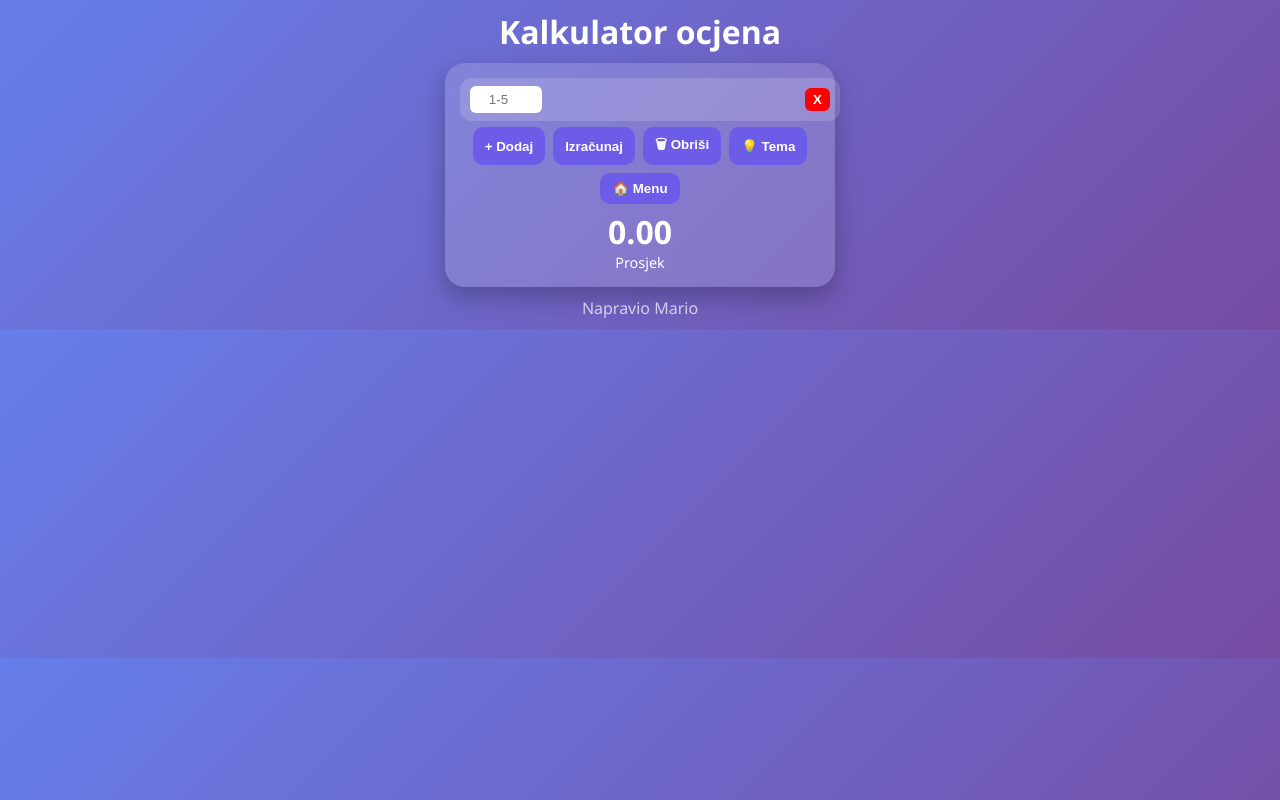
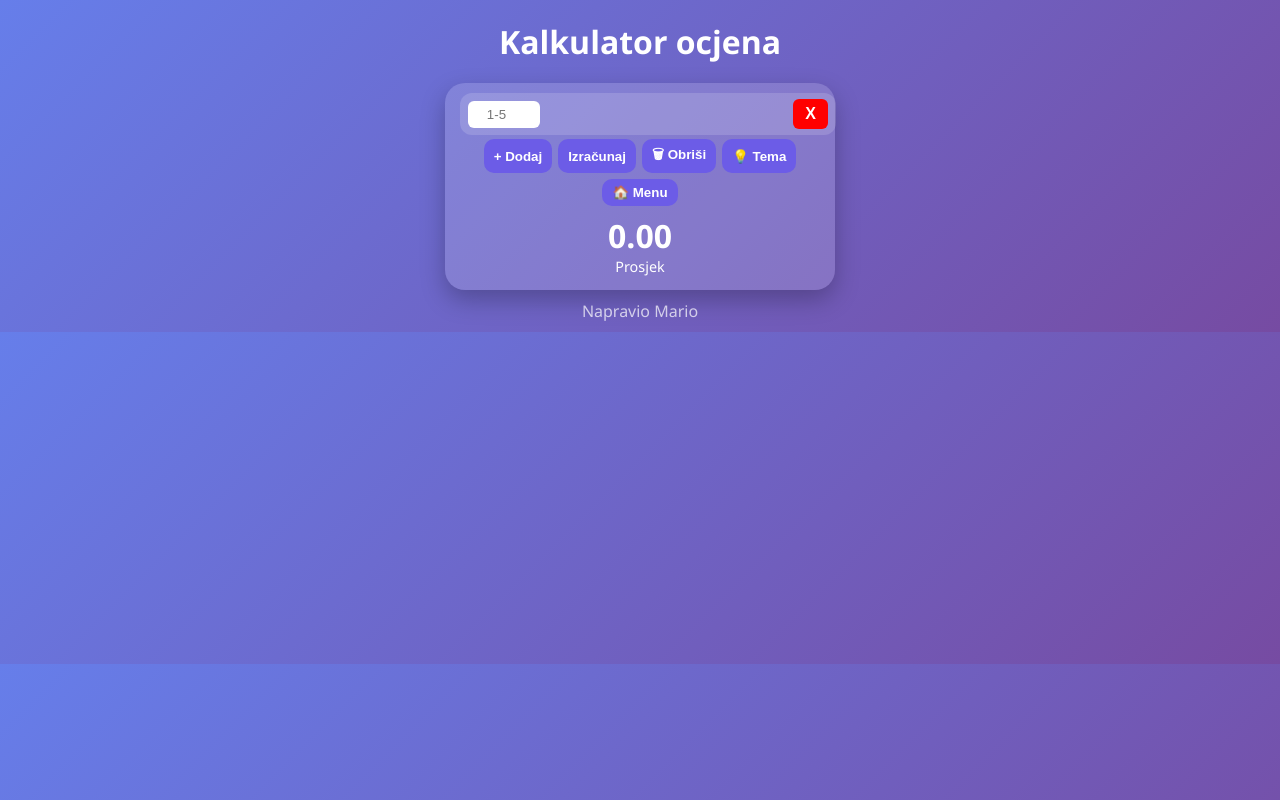
Before and after one commit to marioprogram21/Kalkulator-uspjeha, a plain HTML site: page Kalkulator-ocjena.html in a window 1280 px wide. Drawn offline with Linux system fonts and the light colour scheme.

Commit message:
Update Kalkulator-ocjena.html

```diff
--- a/Kalkulator-ocjena.html
+++ b/Kalkulator-ocjena.html
@@ -18,6 +18,7 @@
     --bg-light: linear-gradient(135deg, #f0e6ff, #e0d4ff);
     --text-light: black;
     --box-light: rgba(255,255,255,0.85);
+    --btn-light: #6c5ce7;
 }
 
 body {
@@ -37,20 +38,20 @@ body.light {
 
 h1 {
     margin: 10px 0;
+    padding: 10px 0;
+    text-align: center;
 }
 
-/* 🔥 GLAVNI FIX */
 .box {
     background: var(--box-color);
-    padding: 15px;
+    padding: 10px 15px;
     border-radius: 20px;
     width: 360px;
     box-shadow: 0 10px 25px rgba(0,0,0,0.25);
-
     display: flex;
     flex-direction: column;
     align-items: center;
-    gap: 6px; /* sve kontrolira */
+    gap: 4px;
 }
 body.light .box { background: var(--box-light); }
 
@@ -65,10 +66,11 @@ body.light .box { background: var(--box-light); }
     display: flex;
     justify-content: space-between;
     align-items: center;
-    padding: 8px 10px;
+    padding: 6px 8px;
     width: 100%;
     border-radius: 12px;
     background: var(--box-color);
+    font-weight: bold;
 }
 body.light .ocjena-card { background: var(--box-light); }
 
@@ -80,29 +82,28 @@ body.light .ocjena-card { background: var(--box-light); }
     text-align: center;
 }
 
-/* veći X */
 .delete {
-    background: red;
+    background: var(--delete-color);
     color: white;
     border: none;
-    padding: 4px 8px;
+    padding: 6px 12px; /* veći X */
     border-radius: 6px;
     cursor: pointer;
     font-weight: bold;
+    font-size: 1em;
 }
 
-/* nema rupe */
 .btn-group {
     display: flex;
     justify-content: center;
     flex-wrap: wrap;
-    gap: 8px;
+    gap: 6px;
     width: 100%;
     margin: 0;
 }
 
 button {
-    padding: 8px 12px;
+    padding: 6px 10px;
     border: none;
     border-radius: 10px;
     background: var(--btn-color);
@@ -111,16 +112,16 @@ button {
     cursor: pointer;
 }
 
+button:hover { opacity: 0.85; }
+
 .avg {
     text-align: center;
-    margin: 0;
+    margin: 4px 0;
 }
-
 .avg-number {
     font-size: 32px;
     font-weight: bold;
 }
-
 .small {
     font-size: 0.9em;
 }
@@ -128,6 +129,7 @@ button {
 footer {
     margin: 10px 0;
     opacity: 0.7;
+    text-align:center;
 }
 </style>
 </head>
@@ -160,7 +162,7 @@ function promijeniTemu(){
     document.body.classList.toggle('light');
 }
 
-// dodaj
+// dodavanje ocjena
 function dodaj(v=""){
     const div = document.getElementById("ocjene");
 
@@ -182,7 +184,7 @@ function dodaj(v=""){
     div.appendChild(wrap);
 }
 
-// izračun
+// izračun prosjeka
 function izracunaj(){
     const inputs = document.querySelectorAll("#ocjene input");
     let sum=0, count=0;
@@ -199,7 +201,7 @@ function izracunaj(){
         count ? (sum/count).toFixed(2) : "0.00";
 }
 
-// briši
+// briši sve
 function obrisiSve(){
     document.getElementById("ocjene").innerHTML="";
 }
```
